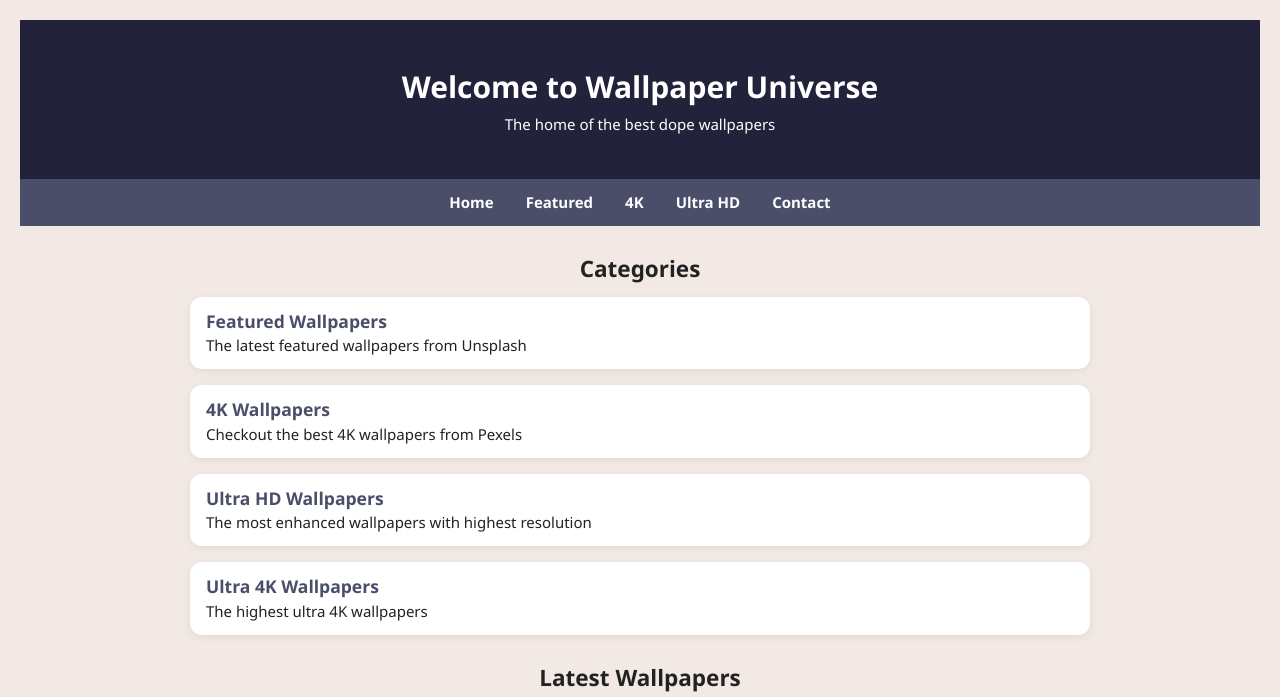
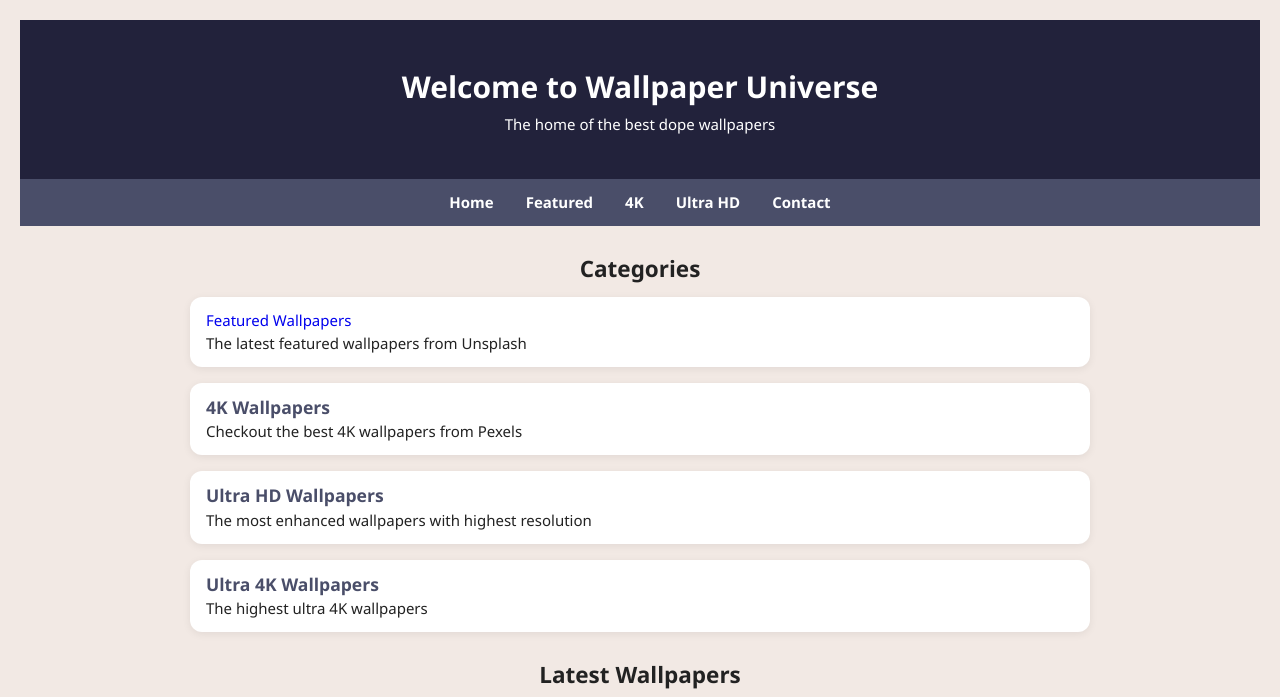
Before and after one commit to benkams1/My-Web, a plain HTML site: page index.html in a window 1280 px wide. Shown: the top 697 px of the page. Drawn offline with Linux system fonts and the light colour scheme.

Commit message:
updated index.html

```diff
--- a/index.html
+++ b/index.html
@@ -21,7 +21,7 @@
     <section id="Wallpapers">
         <h2>Categories</h2>
         <div class="wallpaper-card">
-            <a href="featured.html" target="_blank"><h3>Featured Wallpapers</h3></a>
+            <a href="featured.html">Featured Wallpapers</a>
             <p>The latest featured wallpapers from Unsplash</p>
         </div>
         <div class="wallpaper-card">
```
